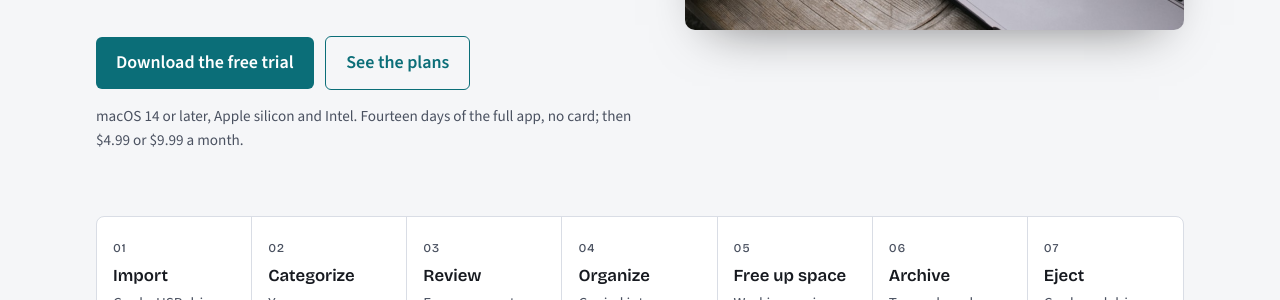
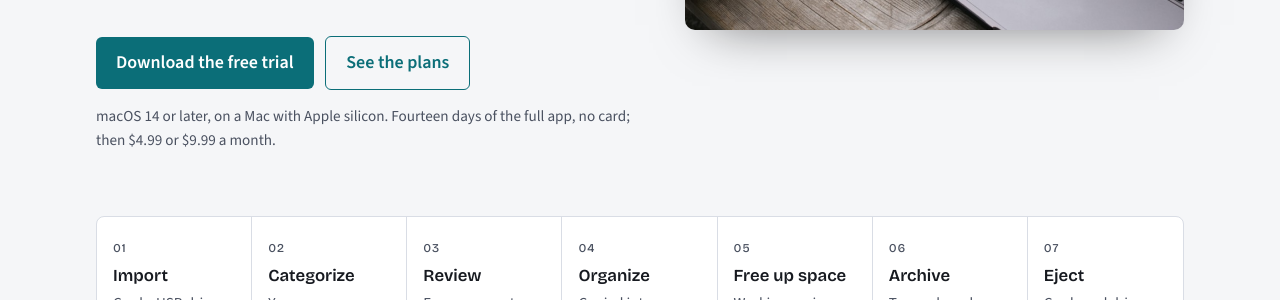
Before and after one commit to mwmike/mediaflowswift.com, a Jekyll site: the page index.html, which Jekyll copies as it is, in a window 1280 px wide and 900 px high, scrolled down 423 px. Shown: the part 154-454 px from the top of the window. Built offline with Jekyll 4.4.1, drawn with Linux system fonts in a browser that asks for light colours.

Commit message:
Say Apple silicon: the published app is arm64 only
Co-Authored-By: Claude Opus 5.5 <noreply@anthropic.com>

```diff
--- a/download.html
+++ b/download.html
@@ -40,7 +40,7 @@
 
   <h2>Requirements</h2>
   <ul>
-    <li>macOS 14 Sonoma or later, Apple silicon or Intel.</li>
+    <li>macOS 14 Sonoma or later, on a Mac with Apple silicon (M1 or newer). Intel Macs are not supported yet.</li>
     <li>Signed with an Apple Developer ID and notarized by Apple, so macOS opens it without a fuss.</li>
     <li>No account, no sign-in. The app never contacts a server of ours except to check for new versions and, once you enter a key, to check your licence; the <a href="/privacy.html">privacy page</a> lists exactly what is sent.</li>
   </ul>
--- a/index.html
+++ b/index.html
@@ -39,7 +39,7 @@
         <p class="lead">MediaFlowSwift keeps track of the footage from a shoot. Import from cards, phones and folders; sort, rate and review; copy everything into a tidy folder structure ready for editing; free up space only once each copy is proved; archive; publish.</p>
         <a class="cta" href="/download.html">Download the free trial</a>
         <a class="cta quiet" href="/#plans">See the plans</a>
-        <p class="note">macOS 14 or later, Apple silicon and Intel. Fourteen days of the full app, no card; then $4.99 or $9.99 a month.</p>
+        <p class="note">macOS 14 or later, on a Mac with Apple silicon. Fourteen days of the full app, no card; then $4.99 or $9.99 a month.</p>
       </div>
       <figure class="hero-photo">
         <img src="images/hero-card-import.jpg" srcset="images/hero-card-import-900.jpg 900w, images/hero-card-import.jpg 1800w" sizes="(min-width: 60rem) 34rem, 100vw" width="1800" height="1200" alt="A hand slides an SD card into a laptop on a wooden desk, a camera beside it" fetchpriority="high">
```
